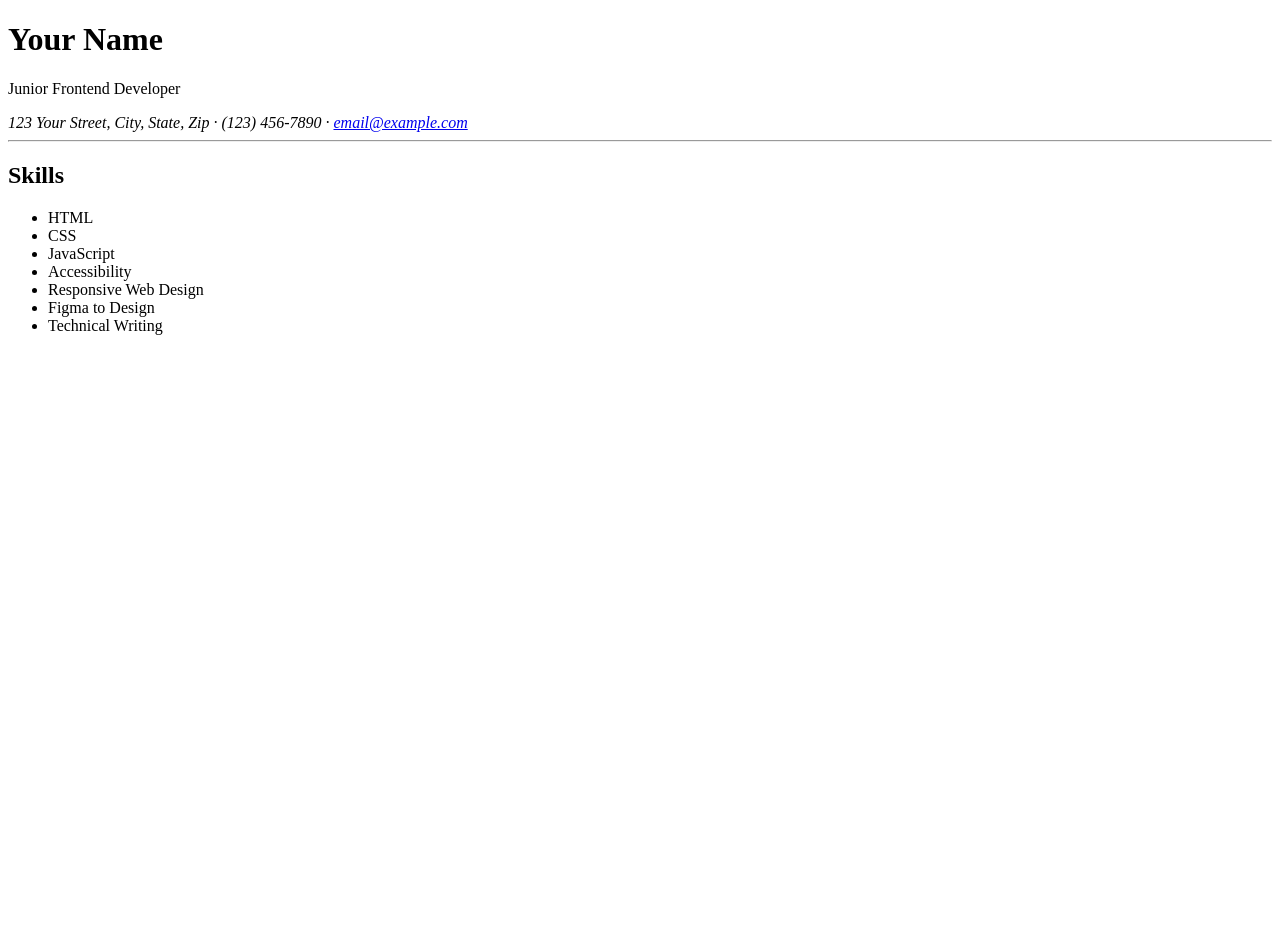
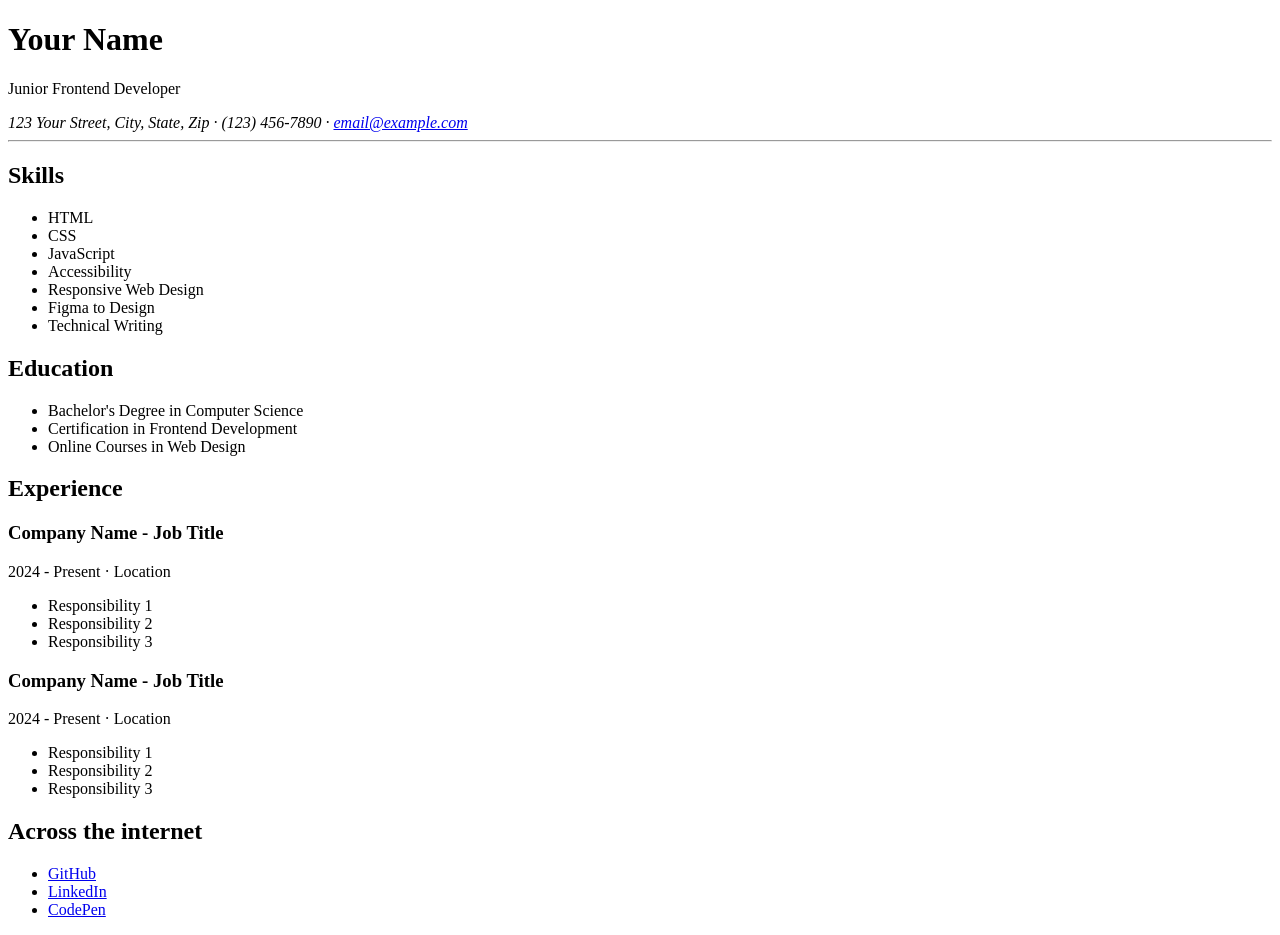
Before and after one commit to DS0306/CV, a plain HTML site: page index.html in a window 1280 px wide. Before the commit the page ends 800 px from the top, so only its background shows below. Drawn offline with Linux system fonts and the light colour scheme.

Commit message:
last change

```diff
--- a/index.html
+++ b/index.html
@@ -1,4 +1,4 @@
-  <!DOCTYPE html>
+<!DOCTYPE html>
 <html lang="en">
     <head>
         <meta charset="UTF-8">
@@ -38,3 +38,45 @@
         </section>
 
         <section id="Education">
+            <h2>Education</h2>
+            <ul>
+                <li>Bachelor's Degree in Computer Science</li>
+                <li>Certification in Frontend Development</li>
+                <li>Online Courses in Web Design</li>
+            </ul>
+        </section>
+
+        <section id="Experience">
+            <h2>Experience</h2>
+            <article>
+            <h3>Company Name - Job Title</h3>
+            <p><time datetime="2024">2024</time> - Present · Location</p>
+            <ul>
+                <li>Responsibility 1</li>
+                <li>Responsibility 2</li>
+                <li>Responsibility 3</li>
+            </ul>
+            </article>
+
+            <article>
+                <h3>Company Name - Job Title</h3>
+                <p><time datetime="2024">2024</time> - Present · Location</p>
+                <ul>
+                    <li>Responsibility 1</li>
+                    <li>Responsibility 2</li>
+                    <li>Responsibility 3</li>
+                </ul>
+            </article>
+        </section>
+        </main>
+
+        <footer>
+        <h2>Across the internet</h2>
+            <ul>
+            <li><a href="https://github.com/username">GitHub</a></li>
+            <li><a href="https://linkedin.com/in/username">LinkedIn</a></li>
+            <li><a href="https://codepen.io/username">CodePen</a></li>
+            </ul>
+        </footer>
+    </body>
+</html>
```
